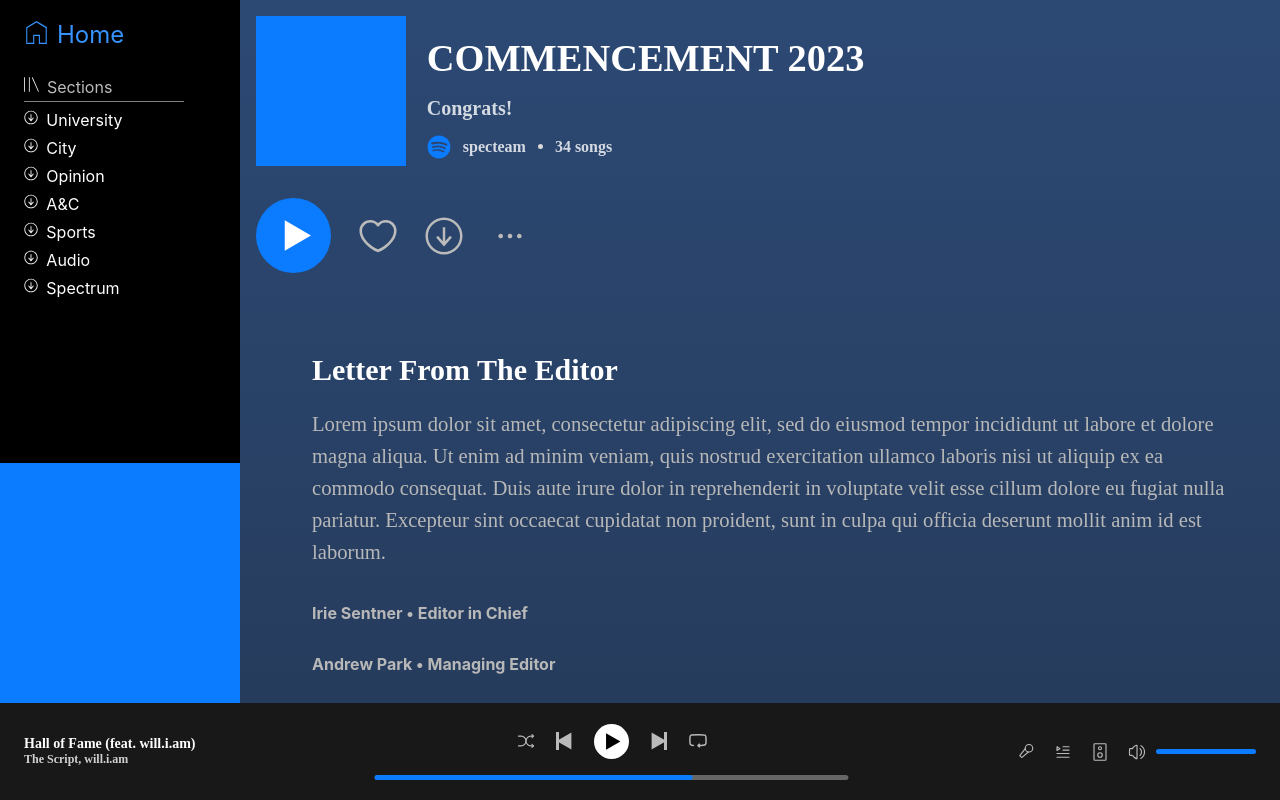
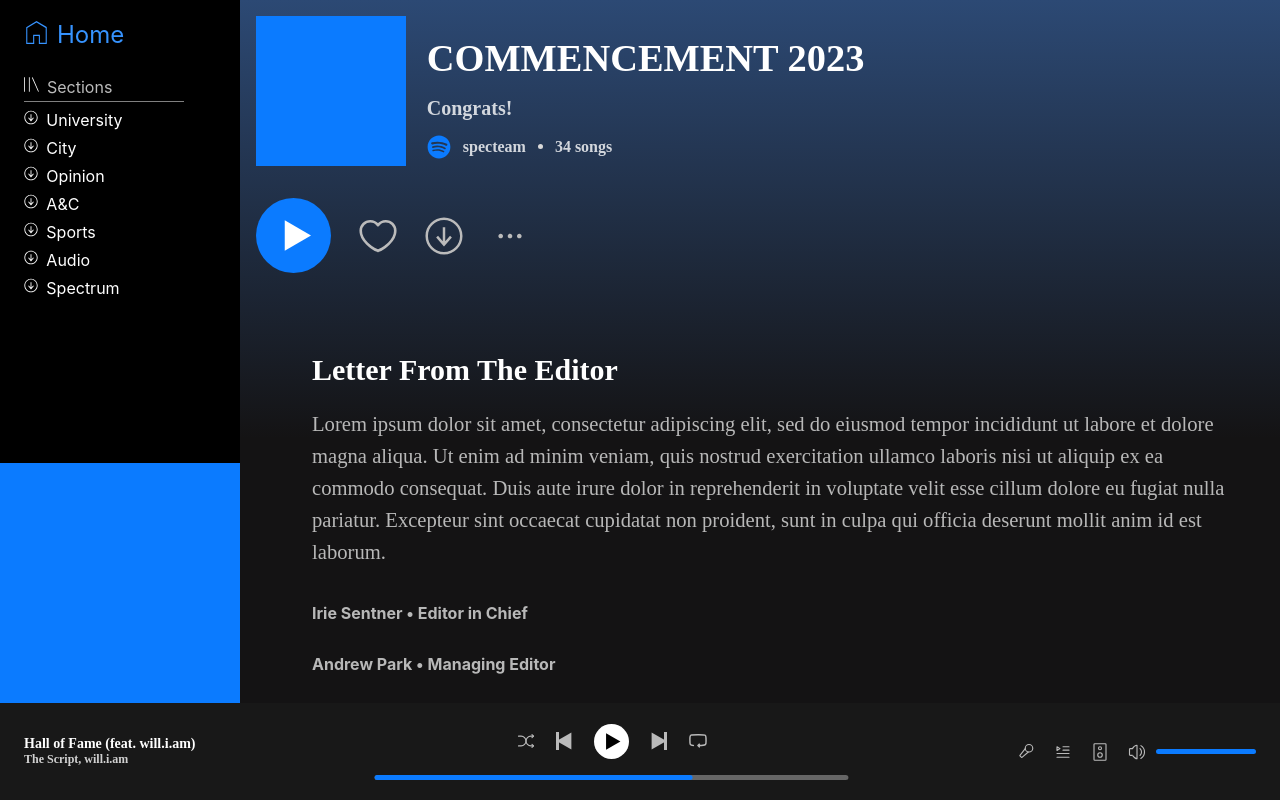
Before and after one commit to spectatorpublishing/commencement-2023, a React (Create React App) app: page / in a window 1280 px wide. Shown: the top 800 px of the page. Built offline with nearby package versions, Linux system fonts and the light colour scheme; the HTML template or start-up script is replaced by a standard one; a web font is replaced by a local one.

Commit message:
Fixing linear gradient

```diff
--- a/src/containers/Home.js
+++ b/src/containers/Home.js
@@ -9,7 +9,7 @@ import PlaylistTop from "../components/PlaylistTop";
 
 const Top = styled.div`
   display:flex;
-  background: linear-gradient(180deg, #2c4974 0%, #141314 100%), #3f132e;
+  background: linear-gradient(180deg, #2c4974 0%, #141314 15%), #3f132e;
 `;
 const Left = styled.div`
   width: 15rem;
```
